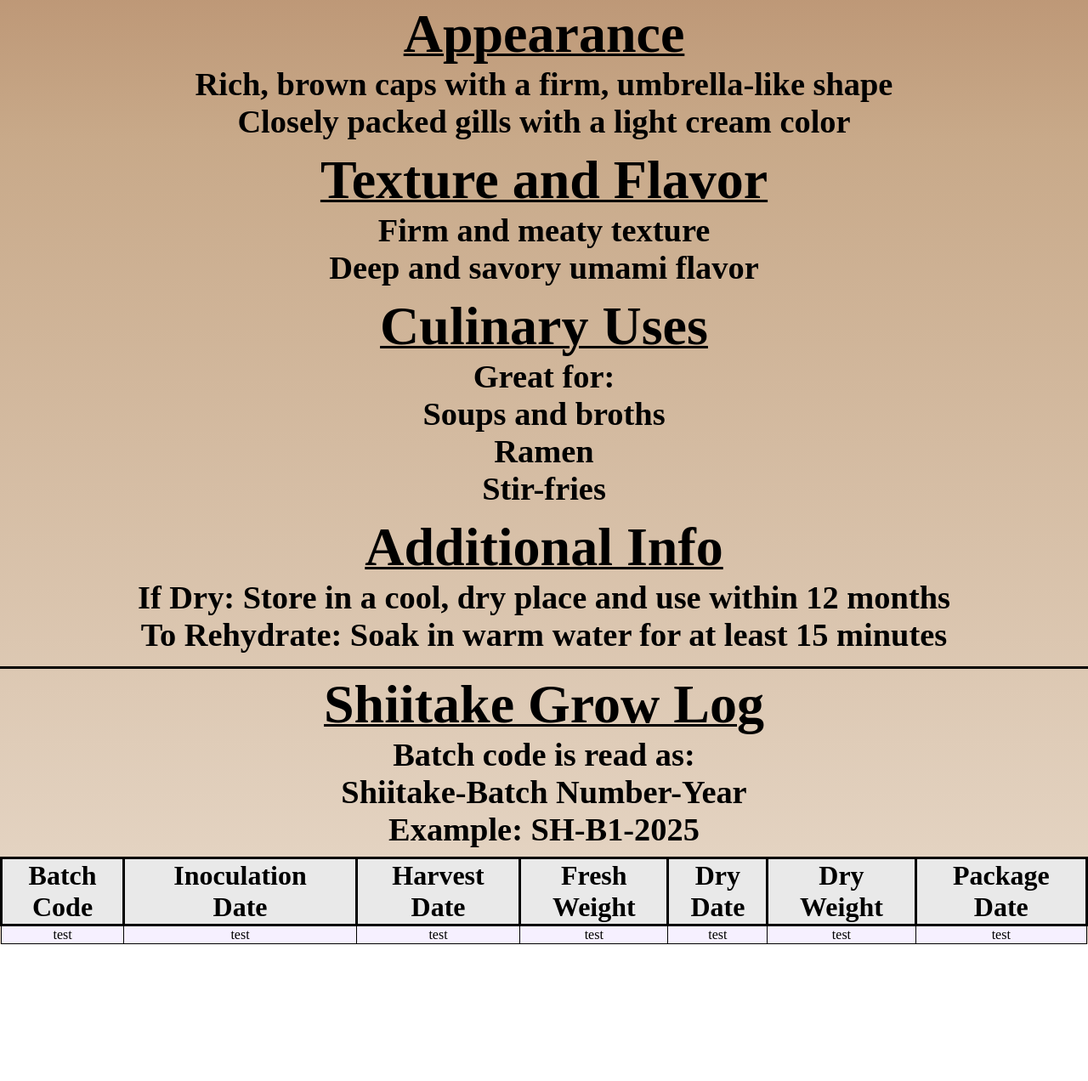
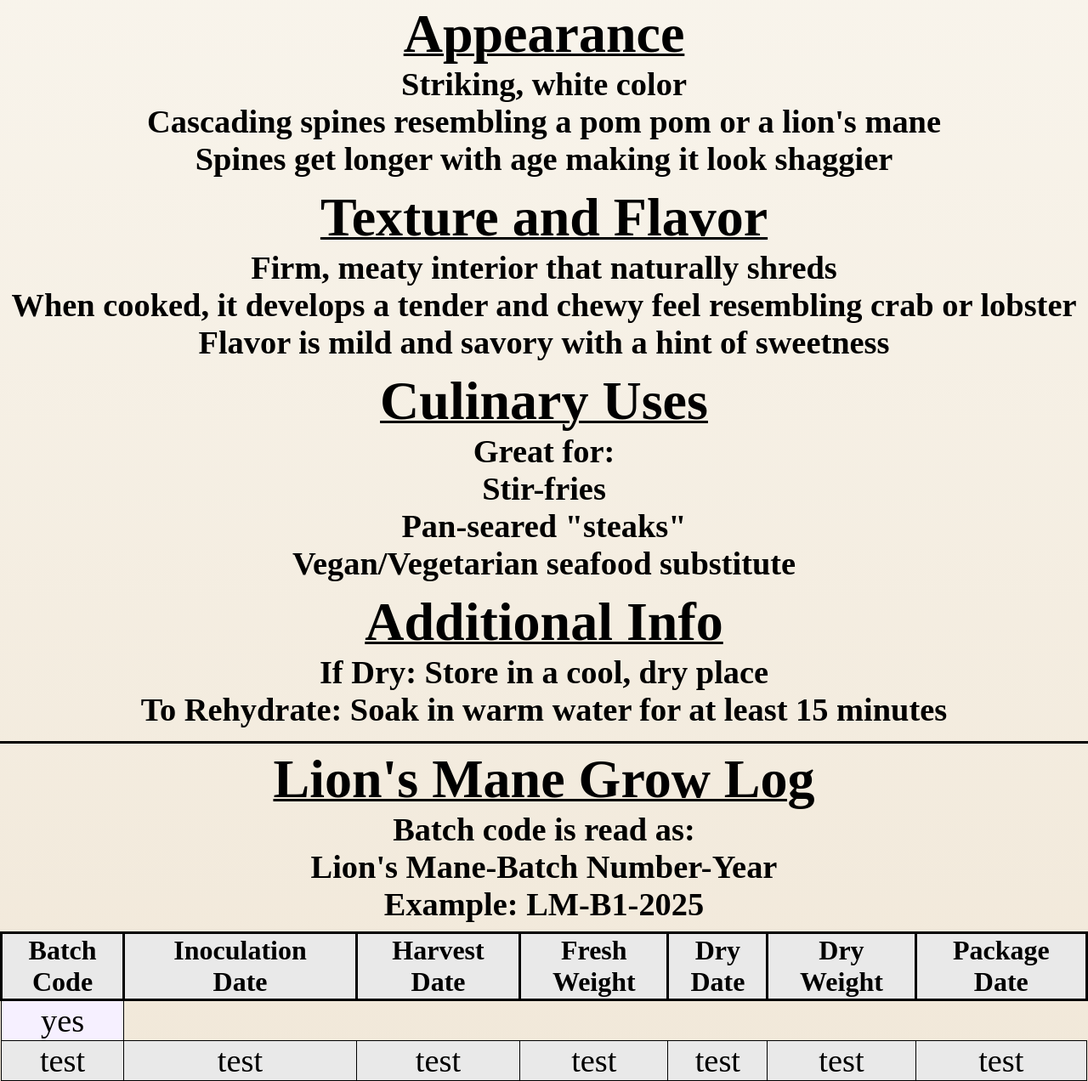
Before and after one commit to JedorIan/mushroomGrowLogSite, a plain HTML site: page mushrooms/lions.html in a window 1280 px wide. Shown: the part 350-1622 px from the top of the page at 85% size. Before the commit the page ends 1461 px from the top, so only its background shows below. Drawn offline with Linux system fonts and the light colour scheme.

Commit message:
lions mane

```diff
--- a/header.html
+++ b/header.html
@@ -2,5 +2,6 @@
     <nav>
         <a href="../index.html">Main Page</a>
         <a href="/mushrooms/shiitake.html">Shiitake</a>
+        <a href="/mushrooms/lions.html">Lion's Mane</a>
     </nav>
 </header>
--- a/main.css
+++ b/main.css
@@ -69,6 +69,7 @@ tbody tr:nth-child(even){
 
 td{
     border: solid black 1px;
+    font-size: 3vw;
 }
 
 p{
--- /dev/null
+++ b/mushrooms/lions.css
@@ -0,0 +1,3 @@
+body{
+    background: linear-gradient(to bottom, #FAF7F0, #F1E8D9);
+}
--- a/mushrooms/shiitake.html
+++ b/mushrooms/lions.html
@@ -3,53 +3,54 @@
 <head>
     <meta charset="UTF-8">
     <meta name="viewport" content="width=device-width, initial-scale=1.0">
-    <title>Shiitake</title>
+    <title>Main Page</title>
     <link rel="stylesheet" href="/main.css">
-    <link rel="stylesheet" href="/mushrooms/shiitake.css">
+    <link rel="stylesheet" href="/mushrooms/lions.css">
 </head>
 <body>
-
     <div id="headerFile"></div>
 
     <div class="mushroomHeader">
-        <p class="mushroomName">Shiitake</p>
-        <p class="latinName">Lentinula edodes</p>
+        <p class="mushroomName">Lion's Mane</p>
+        <p class="latinName">Hericium erinaceus</p>
     </div>
 
     <div class="mushroomInfo">
-        <h2 class="infoCat">Appearance</h2>
+        <h3 class="infoCat">Appearance</h3>
         <p>
-                Rich, brown caps with a firm, umbrella-like shape<br>
-                Closely packed gills with a light cream color
+            Striking, white color<br>
+            Cascading spines resembling a pom pom or a lion's mane<br>
+            Spines get longer with age making it look shaggier
         </p>
 
-        <h2 class="infoCat">Texture and Flavor</h2>
+        <h3 class="infoCat">Texture and Flavor</h3>
         <p>
-                Firm and meaty texture<br>
-                Deep and savory umami flavor
+            Firm, meaty interior that naturally shreds<br>
+            When cooked, it develops a tender and chewy feel resembling crab or lobster<br>
+            Flavor is mild and savory with a hint of sweetness
         </p>
 
-        <h2 class="infoCat">Culinary Uses</h2>
+        <h3 class="infoCat">Culinary Uses</h3>
         <p>
             Great for:<br>
-            Soups and broths<br>
-            Ramen<br>
-            Stir-fries
+            Stir-fries<br>
+            Pan-seared "steaks"<br>
+            Vegan/Vegetarian seafood substitute
         </p>
 
-        <h2 class="infoCat">Additional Info</h2>
+        <h3 class="infoCat">Additional Info</h3>
         <p>
-                If Dry: Store in a cool, dry place and use within 12 months<br>
-                To Rehydrate: Soak in warm water for at least 15 minutes
+            If Dry: Store in a cool, dry place<br>
+            To Rehydrate: Soak in warm water for at least 15 minutes<br>
         </p>
     </div>
 
     <div>
-        <h3>Shiitake Grow Log</h3>
+        <h3>Lion's Mane Grow Log</h3>
         <p>
             Batch code is read as:<br>
-            Shiitake-Batch Number-Year<br>
-            Example: SH-B1-2025
+            Lion's Mane-Batch Number-Year<br>
+            Example: LM-B1-2025
         </p>
     </div>
 
@@ -65,6 +66,9 @@
         </thead>
         <tbody>
             <tr>
+                <td> yes</td>
+            </tr>
+            <tr>
                 <td>test</td>
                 <td>test</td>
                 <td>test</td>
@@ -76,6 +80,7 @@
 
         </tbody>
     </table>
+
 </body>
 <script src="/main.js"></script>
 </html>
```
Also changed, not shown: mushrooms/species.html (deleted, +0 -12 lines). Lines whose indentation alone changed are shown as unchanged.
